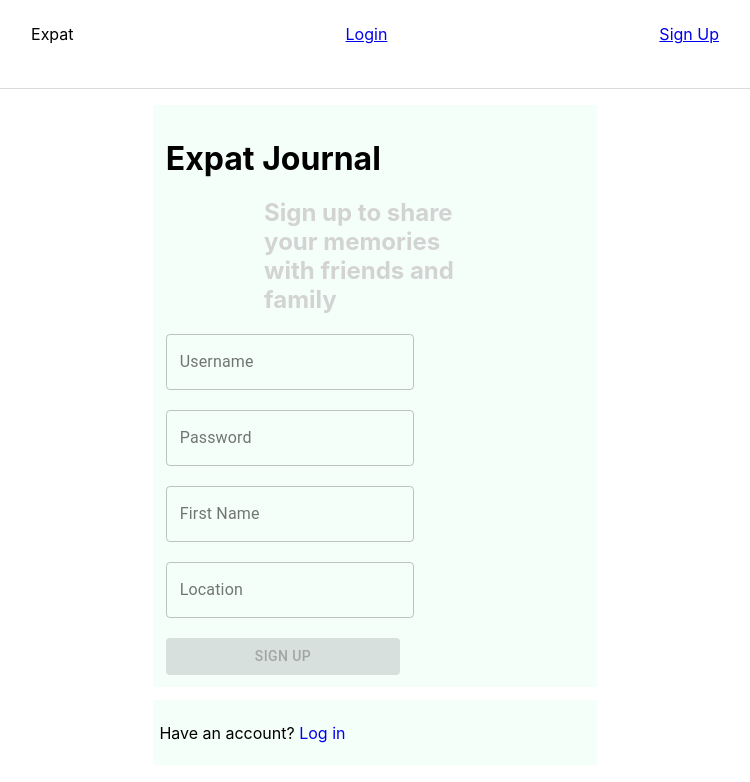
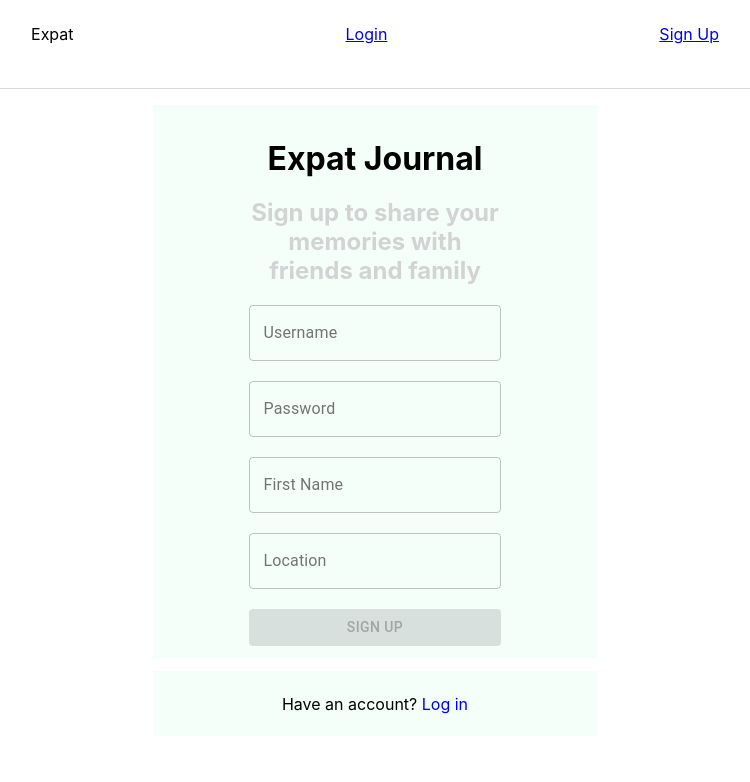
Before and after one commit to Build-Week-PTCT-Expat-Journal-3/front-end, a React (Create React App) app: page /register in a window 1280 px wide. Shown: the top 782 px of the page, without its empty margins (265-1015 px from the left). Built offline with nearby package versions, Linux system fonts and the light colour scheme.

Commit message:
styling adjustments and positioning

```diff
--- a/src/components/Register.js
+++ b/src/components/Register.js
@@ -83,11 +83,10 @@ export const Register = () => {
 
     return (
         <div>
-            <Container maxWidth='xs' style={styles.registerForm}>
+            <Container maxWidth='xs' style={styles.registerContainer}>
                 <h1 style={styles.h1}>Expat Journal</h1>
                 <h2 style={styles.h2}>Sign up to share your memories with friends and family</h2>
-                <form onSubmit={formSubmit}>
-                    <div>
+                <form onSubmit={formSubmit} style={styles.registerForm}>
                         <TextField
                             variant='outlined'
                             type='text'
@@ -98,9 +97,7 @@ export const Register = () => {
                             error={errorState.username.length > 0 ? true : null}
                             helperText={errorState.username.length > 0 ? (errorState.username) : null}
                         />
-                    </div>
                     <br/>
-                    <div>
                         <TextField
                             variant='outlined'
                             type='password'
@@ -111,9 +108,7 @@ export const Register = () => {
                             error={errorState.password.length > 0 ? true : null}
                             helperText={errorState.password.length > 0 ? (errorState.password) : null}
                         />
-                    </div>
                     <br/>
-                    <div>
                         <TextField
                             variant='outlined'
                             type='text'
@@ -124,9 +119,7 @@ export const Register = () => {
                             error={errorState.firstname.length > 0 ? true : null}
                             helperText={errorState.firstname.length > 0 ? (errorState.firstname) : null}
                         />
-                    </div>
                     <br/>
-                    <div>
                         <TextField
                             variant='outlined'
                             type='text'
@@ -137,7 +130,6 @@ export const Register = () => {
                             error={errorState.location.length > 0 ? true : null}
                             helperText={errorState.location.length > 0 ? (errorState.location) : null}
                         />
-                    </div>
                         <br/>
                     <Button
                         type='submit'
@@ -150,9 +142,7 @@ export const Register = () => {
                 </form>
             </Container>
             <Container maxWidth='xs' style={styles.registerFooter}>
-                <div>
-                    <p>Have an account? <Link to="./" style={styles.link}>Log in</Link></p>
-                </div>
+                <p>Have an account? <Link to="./" style={styles.link}>Log in</Link></p>
             </Container>
         </div>
     )
@@ -162,15 +152,20 @@ const styles = {
 
     h1: {
         margin: '.67em 0 0 0',
+        justifyContent: 'center',
+        textAlign: 'center',
+        padding: '0 20%'
 
     },
 
     h2: {
-        padding: '0 23.5%',
+        justifyContent: 'center',
+        padding: '0 20%',
+        textAlign: 'center',
         color: 'lightgrey',
     },
 
-    registerForm: {
+    registerContainer: {
         display: 'flex',
         flexDirection: 'column',
         padding: '1%',
@@ -178,7 +173,16 @@ const styles = {
 
     },
 
+    registerForm: {
+        display: 'flex',
+        flexDirection: 'column',
+        justifyContent: 'center',
+        padding: '0 20%'
+    },
+
     registerFooter: {
+        display: 'flex',
+        justifyContent: 'center',
         marginTop: '1%',
         padding: '.5%',
         backgroundColor: 'mintcream',
@@ -191,6 +195,6 @@ const styles = {
 
     button: {
         width: '100%',
-        maxWidth: '56%'
+
     }
 }
```
